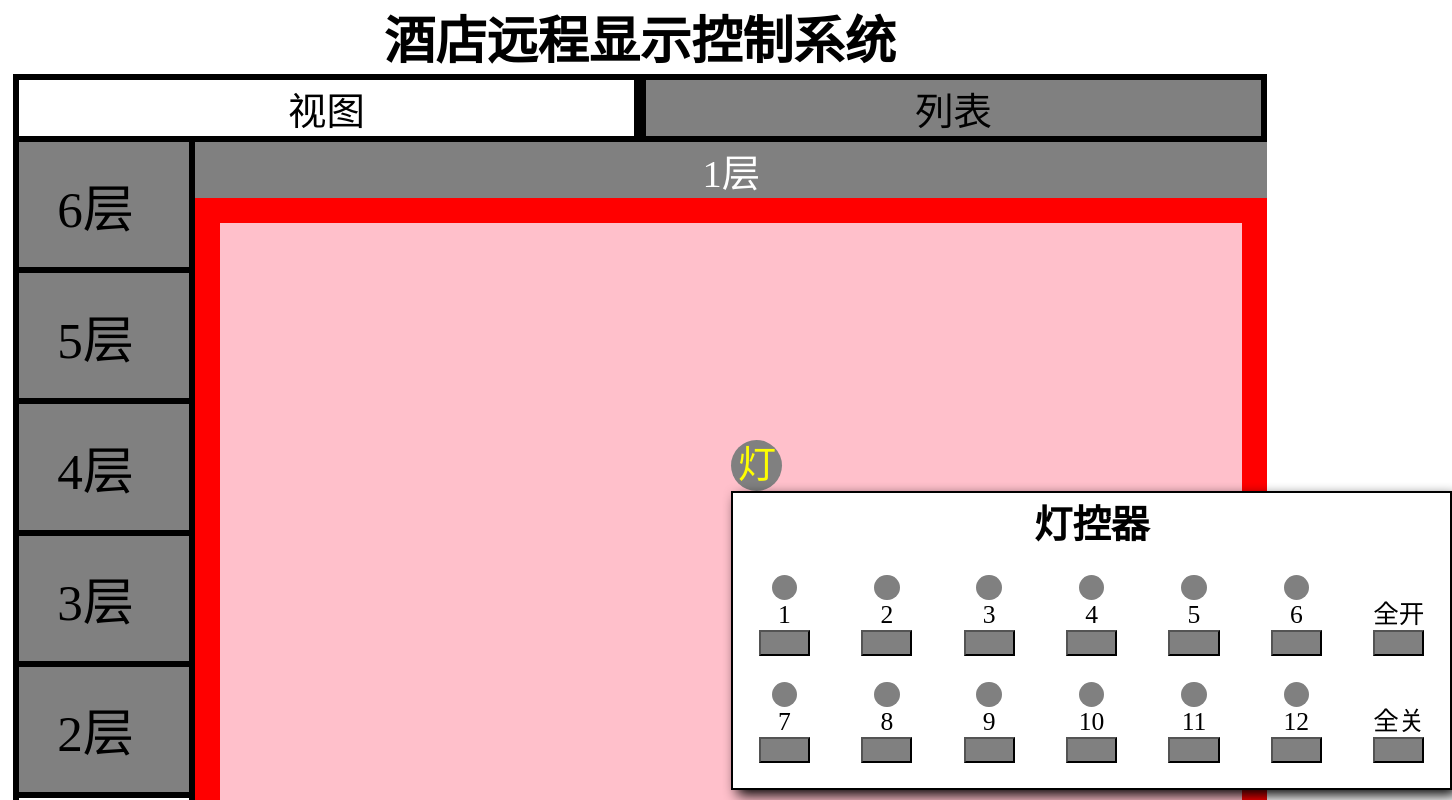
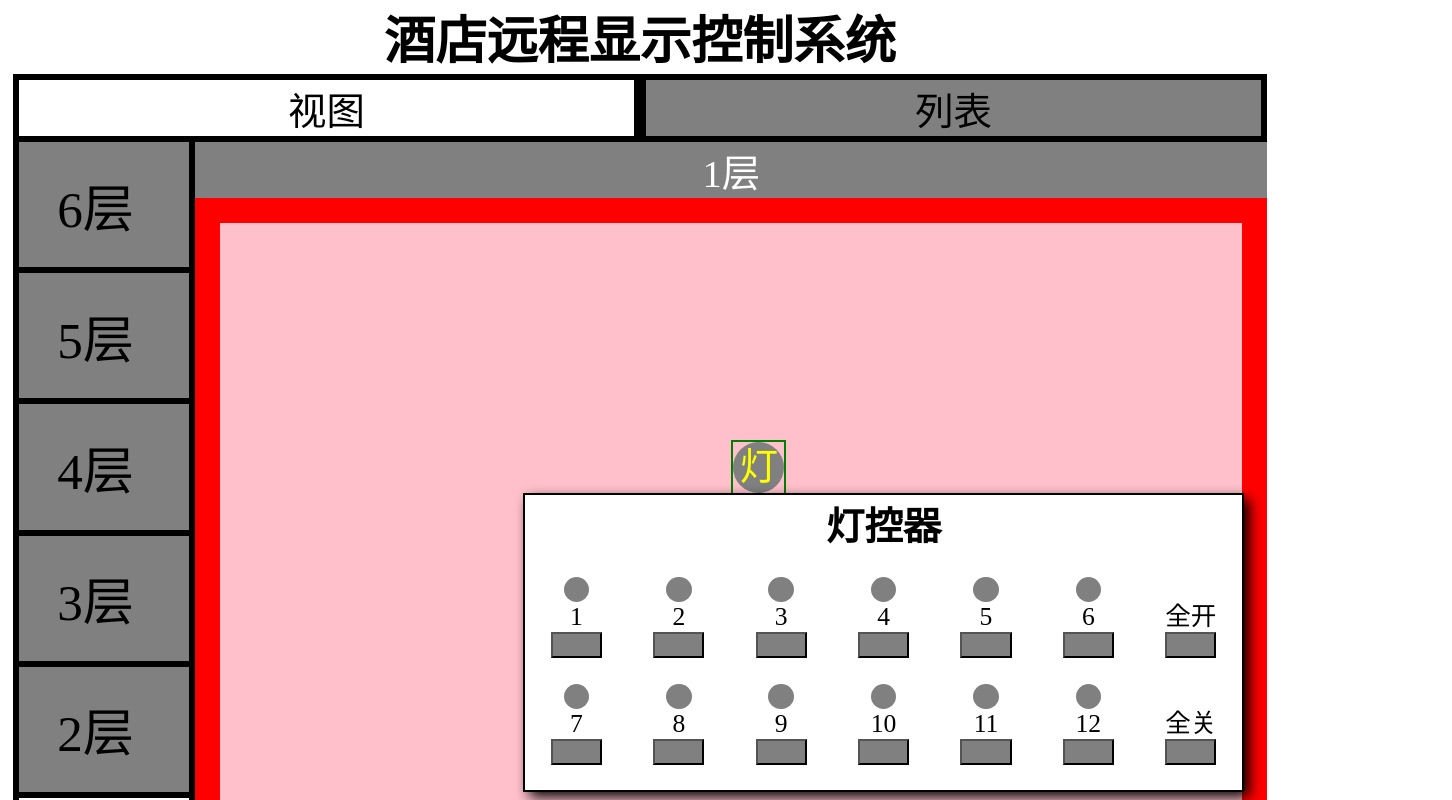
Before and after one commit to kl1302uc/automation, a Vue app: page / in a window 1280 px wide. Shown: the top 800 px of the page, 1452 px wide, since content can reach past the window. Built offline with nearby package versions, Linux system fonts and the light colour scheme.

Commit message:
设置灯面板位置

```diff
--- a/src/components/base/ControlBoard.vue
+++ b/src/components/base/ControlBoard.vue
@@ -1,27 +1,29 @@
 <!-- 灯控器 -->
 
 <script setup lang='ts'>
-import { ref, reactive} from 'vue';
-interface Position {
-    top?: string,
-    left?: string,
-    right?: string,
-    bottom?: string
-}
-interface Iposition{
- position:Position;
-}
-//---------------------需要解决-----------------
-const {position}=withDefaults(defineProps<Iposition>(),{position:()=>{return {top:"",left:"",right:"",bottom:""}}});
-const {top,left,right,bottom}=position;
-const board=document.querySelector(".board");
-console.log(board,"board");
+import { ref, reactive, onMounted } from 'vue';
+import type { Position, Iposition } from "../../type/type";
+
+
+const controlWrap= ref<HTMLElement>();
+const boardDom= ref<HTMLElement>();
+const { position } = withDefaults(defineProps<Iposition>(), { position: () => { return { top: "", left: "", right: "", bottom: "" } } });
+const { top, left, right, bottom } = position;
+
+onMounted(() => {
+   //---------------------需要解决响应改变-----------------
+    let parentNodeWidth=(controlWrap.value?.parentNode as HTMLElement)?.clientWidth;
+    let controlRight = controlWrap.value!.offsetLeft+boardDom.value!.offsetWidth;
+    boardDom.value!.style.left=(parentNodeWidth-controlRight<0?parentNodeWidth-controlRight:0)+"px";
+
+})
+
 </script>
 
 <template>
-    <div class='controlWrap'>
+    <div class='controlWrap' ref="controlWrap">
         <div class="lamp">灯</div>
-        <div class="board">
+        <div class="board" ref="boardDom">
             <h2>灯控器</h2>
             <div>
                 <div></div>1<button></button>
@@ -72,6 +74,7 @@ console.log(board,"board");
     left: v-bind(left);
     right: v-bind(right);
     bottom: v-bind(bottom);
+    border:solid 2px green;
 
     >.lamp {
         width: 4vw;
--- /dev/null
+++ b/src/type/type.ts
@@ -0,0 +1,11 @@
+/*定义基础组件的位置类型*/
+export interface Position {
+    top?: string,
+    left?: string,
+    right?: string,
+    bottom?: string
+}
+/*  定义基础组件的位置上层定义*/
+export interface Iposition{
+ position:Position;
+}
```
